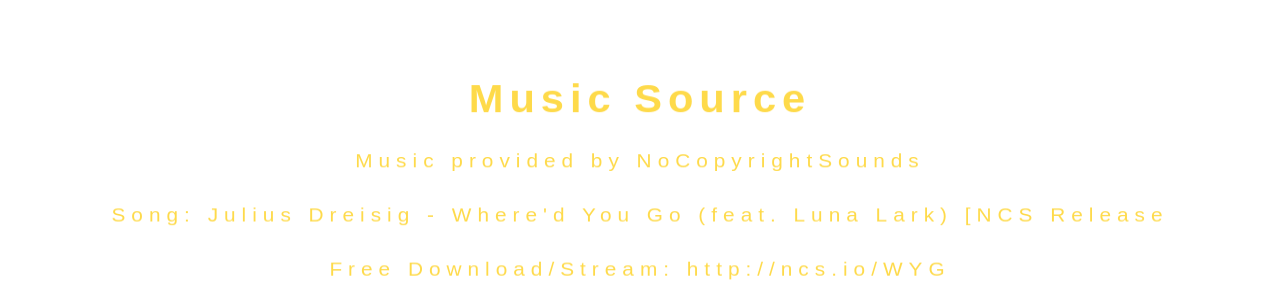
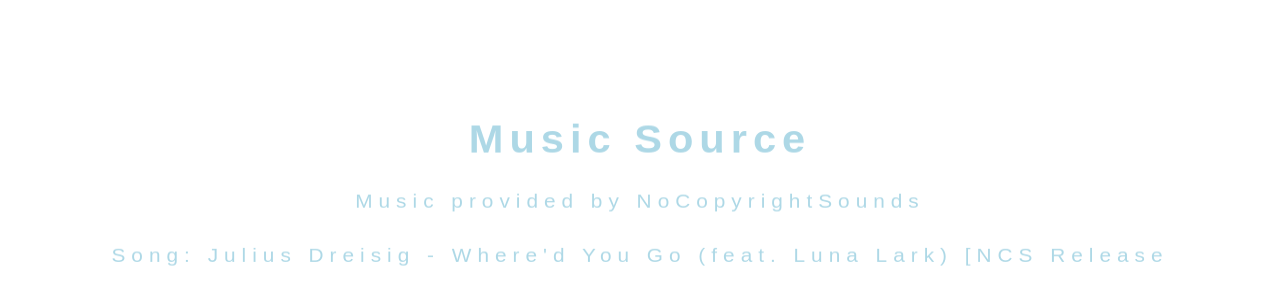
Before and after one commit to Pytormal/PYT-Studio, a React (Create React App) app: page / in a window 1280 px wide. Shown: the part 625-925 px from the top of the page. Built offline with nearby package versions, Linux system fonts and the light colour scheme.

Commit message:
progress

```diff
--- a/src/components/Credit.js
+++ b/src/components/Credit.js
@@ -11,6 +11,7 @@ function Credit() {
   const creditStream = "Free Download/Stream: http://ncs.io/WYG";
 
   const creditWatch = "Watch: http://youtu.be/aWJJEaod34U";
+
 
   return (
     <div
--- a/src/components/credit.css
+++ b/src/components/credit.css
@@ -19,7 +19,7 @@ body {
     justify-content: center;
    flex-direction: column;
     height: 800px;
-    color: #feda4a;
+    color: lightblue;
     font-family: 'Pathway Gothic One', sans-serif;
     font-size: 80%;
     font-weight: 90;
@@ -50,7 +50,7 @@ p {
         transform: rotateX(20deg)  translateZ(0);
     }
     100% {
-        top: -1250px;
+        top: -1000px;
         transform: rotateX(25deg) translateZ(-200px);
     }
 }
```
